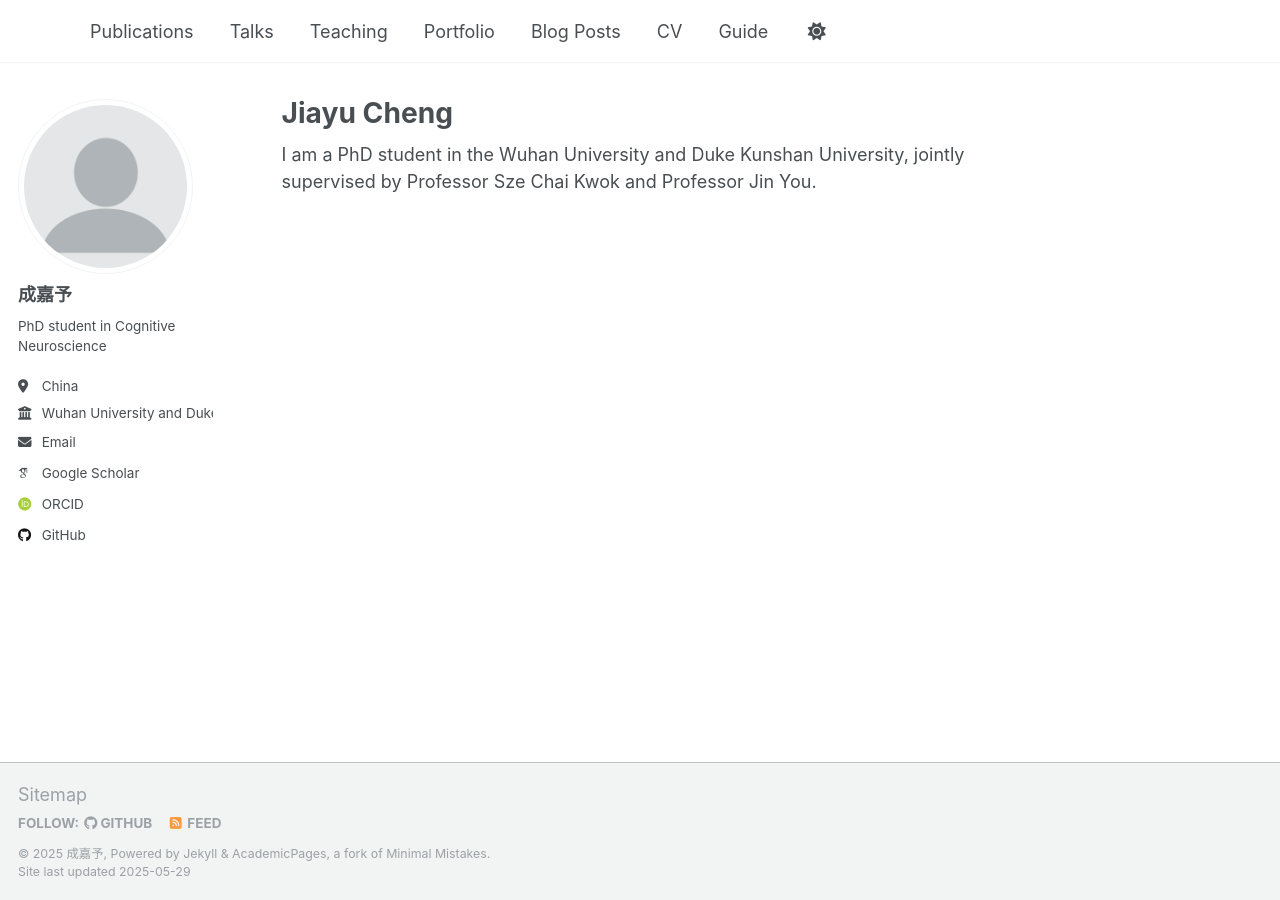
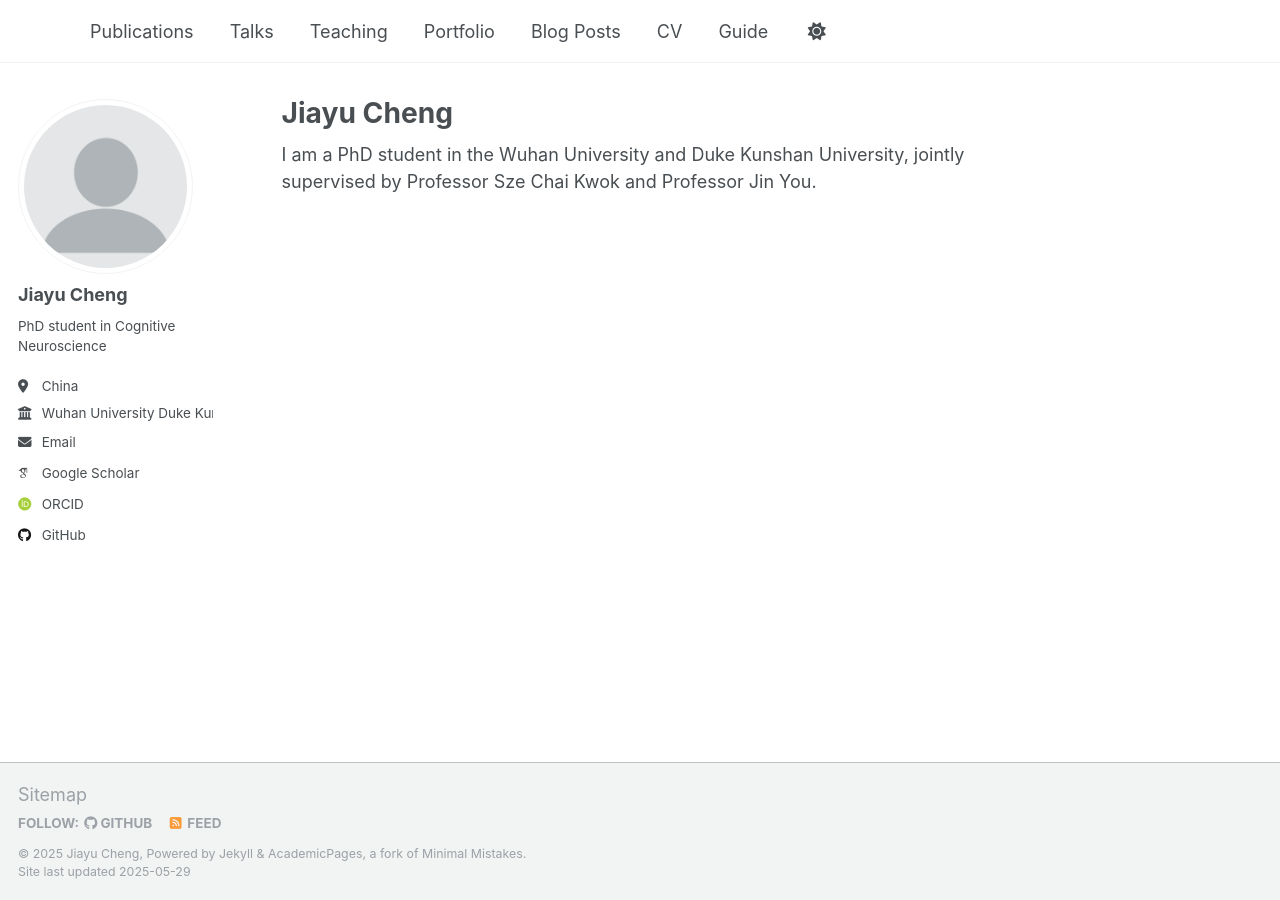
Before and after one commit to JiayuGillianCheng/homepage, a Jekyll site: the page built from _pages/about.md, in a window 1280 px wide. Built offline with Jekyll 4.4.1, drawn with Linux system fonts in a browser that asks for light colours; some web fonts are replaced.

Commit message:
Update _config.yml

```diff
--- a/_config.yml
+++ b/_config.yml
@@ -11,7 +11,7 @@ locale                   : "en-US"
 site_theme               : "default"
 title                    : ""
 title_separator          : ""
-name                     : &name "成嘉予"
+name                     : &name "Jiayu Cheng"
 description              : &description ""
 url                      : https://JiayuGillianCheng.github.io # the base hostname & protocol for your site e.g. "https://[your GitHub username].github.io" or if you already have some other page hosted on Github then use "https://[your GitHub username].github.io/[Your Repo Name]"
 baseurl                  : "/homepage" # the subpath of your site, e.g. "/blog"
@@ -23,11 +23,11 @@ repository               : # "academicpages/academicpages.github.io"
 author:
   # Biographic information
   avatar           : "profile.png"
-  name             : "成嘉予"
+  name             : "Jiayu Cheng"
   pronouns         : # example: "she/her"
   bio              : "PhD student in Cognitive Neuroscience"
   location         : "China"
-  employer         : "Wuhan University and Duke Kunshan University"
+  employer         : "Wuhan University \n Duke Kunshan University"
   uri              : # URL
   email            : "jiayu.cheng@dukekunshan.edu.cn"
 
```
